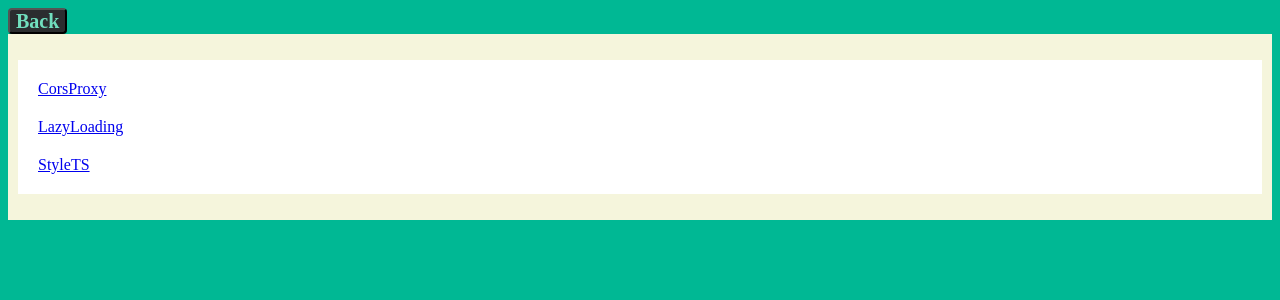
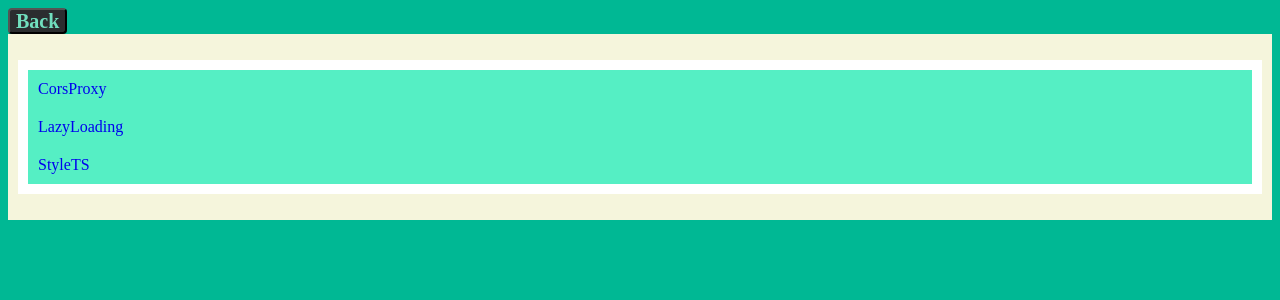
Before and after one commit to Tap-Kim/performanceProject, a React app: page /main in a window 1280 px wide. Shown: the top 300 px of the page. Built offline with nearby package versions, Linux system fonts and the light colour scheme.

Commit message:
css 적용 1) <a> tag decoration 일괄 적용 2) <li> tag hover scss 적용

```diff
--- a/src/App.css
+++ b/src/App.css
@@ -1,3 +1,7 @@
 body {
     background-color: #00b894;
 }
+
+a {
+    text-decoration: none;
+}
--- a/src/component/MainContainer.tsx
+++ b/src/component/MainContainer.tsx
@@ -9,7 +9,7 @@
     return (
         <MainContainerDiv>
             <MainContainerHeader>
-                <Link to="/" style={{ textDecoration: 'none' }}>
+                <Link to="/">
                     <HeaderBtn>
                         Back
                     </HeaderBtn>
--- a/src/component/styled/Main.style.ts
+++ b/src/component/styled/Main.style.ts
@@ -14,4 +14,9 @@
 export const LItem = styled.li`
     padding: 10px;
     list-style: none;
+    background-color: #55efc4;
+    &:hover {
+        background-color: white;
+        color: black;
+    }
 `
```
